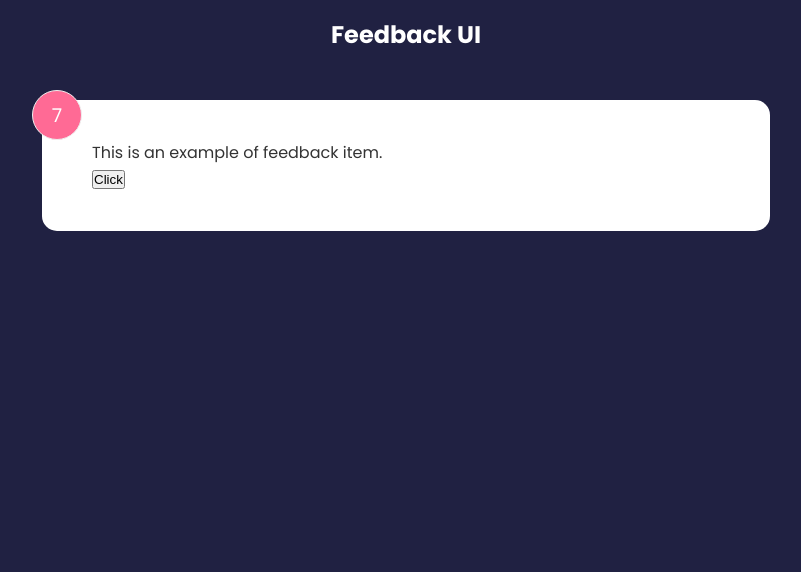
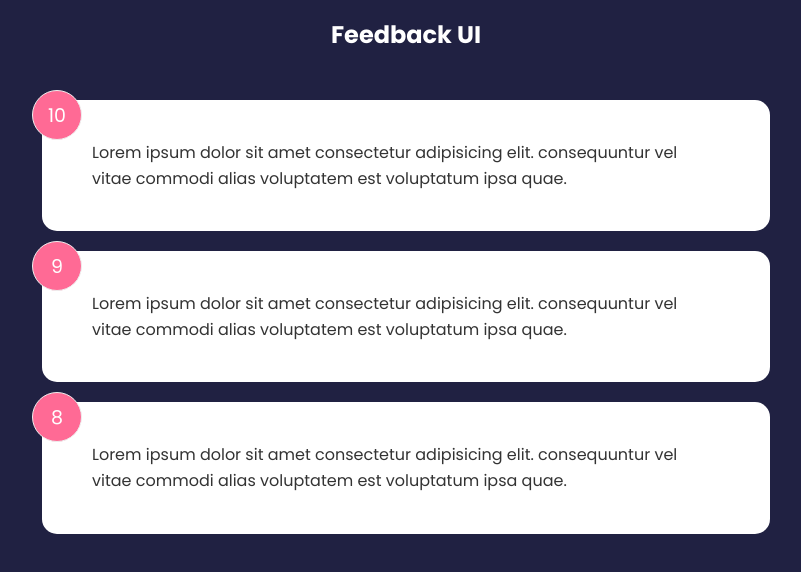
Before and after one commit to ediaz13/my-feedback-app, a React (Create React App) app: page / in a window 1280 px wide. Shown: the top 572 px of the page, without its empty margins (234-1035 px from the left). Built offline with nearby package versions, Linux system fonts and the light colour scheme.

Commit message:
15. Managing Global State

```diff
--- a/src/App.js
+++ b/src/App.js
@@ -1,13 +1,17 @@
+import { useState } from 'react';
 import './App.css';
-import FeedbackItem from './components/FeedbackItem';
+import FeedbackList from './components/FeedbackList';
 import Header from './components/Header';
+import FeedbackData from './data/FeedbackData';
 
 function App() {
+  const [feedback, setFeedback] =  useState(FeedbackData)
+
   return (
     <>
     <Header/>
     <div className='container'>
-      <FeedbackItem />
+      <FeedbackList feedback={feedback} />
     </div>
     </>
   );
--- a/src/components/FeedbackItem.jsx
+++ b/src/components/FeedbackItem.jsx
@@ -1,22 +1,9 @@
-import React from "react";
-import { useState } from "react";
-
-function FeedbackItem() {
-  const [rating, setRating] = useState(7);
-  const [text, setText] = useState('This is an example of feedback item.');
-
-  const handleClick = () => {
-    setRating((prev) => {
-        console.log(prev);
-        return prev + 10;
-    })
-  }
+function FeedbackItem({item}) {
 
   return (
     <div className="card">
-      <div className="num-display">{rating}</div>
-      <div className="text-display">{text}</div>
-      <button onClick={handleClick}>Click</button>
+      <div className="num-display">{item.rating}</div>
+      <div className="text-display">{item.text}</div>
     </div>
   );
 }
--- /dev/null
+++ b/src/components/FeedbackList.jsx
@@ -0,0 +1,17 @@
+import React from "react";
+import FeedbackItem from "./FeedbackItem";
+
+function FeedbackList({feedback}) {
+  if (!feedback || feedback.length === 0) {
+    return <p>No Feedback Yet</p>
+  }
+  return (
+    <div className="feedback-list">
+        {feedback.map((item) => (
+        <FeedbackItem key={item.id} item={item}/>
+        ))}
+    </div>
+  )
+}
+
+export default FeedbackList;
--- /dev/null
+++ b/src/data/FeedbackData.js
@@ -0,0 +1,19 @@
+const FeedbackData = [
+    {
+      id: 1,
+      rating: 10,
+      text: 'Lorem ipsum dolor sit amet consectetur adipisicing elit. consequuntur vel vitae commodi alias voluptatem est voluptatum ipsa quae.',
+    },
+    {
+      id: 2,
+      rating: 9,
+      text: 'Lorem ipsum dolor sit amet consectetur adipisicing elit. consequuntur vel vitae commodi alias voluptatem est voluptatum ipsa quae.',
+    },
+    {
+      id: 3,
+      rating: 8,
+      text: 'Lorem ipsum dolor sit amet consectetur adipisicing elit. consequuntur vel vitae commodi alias voluptatem est voluptatum ipsa quae.',
+    },
+  ]
+
+  export default FeedbackData
```
